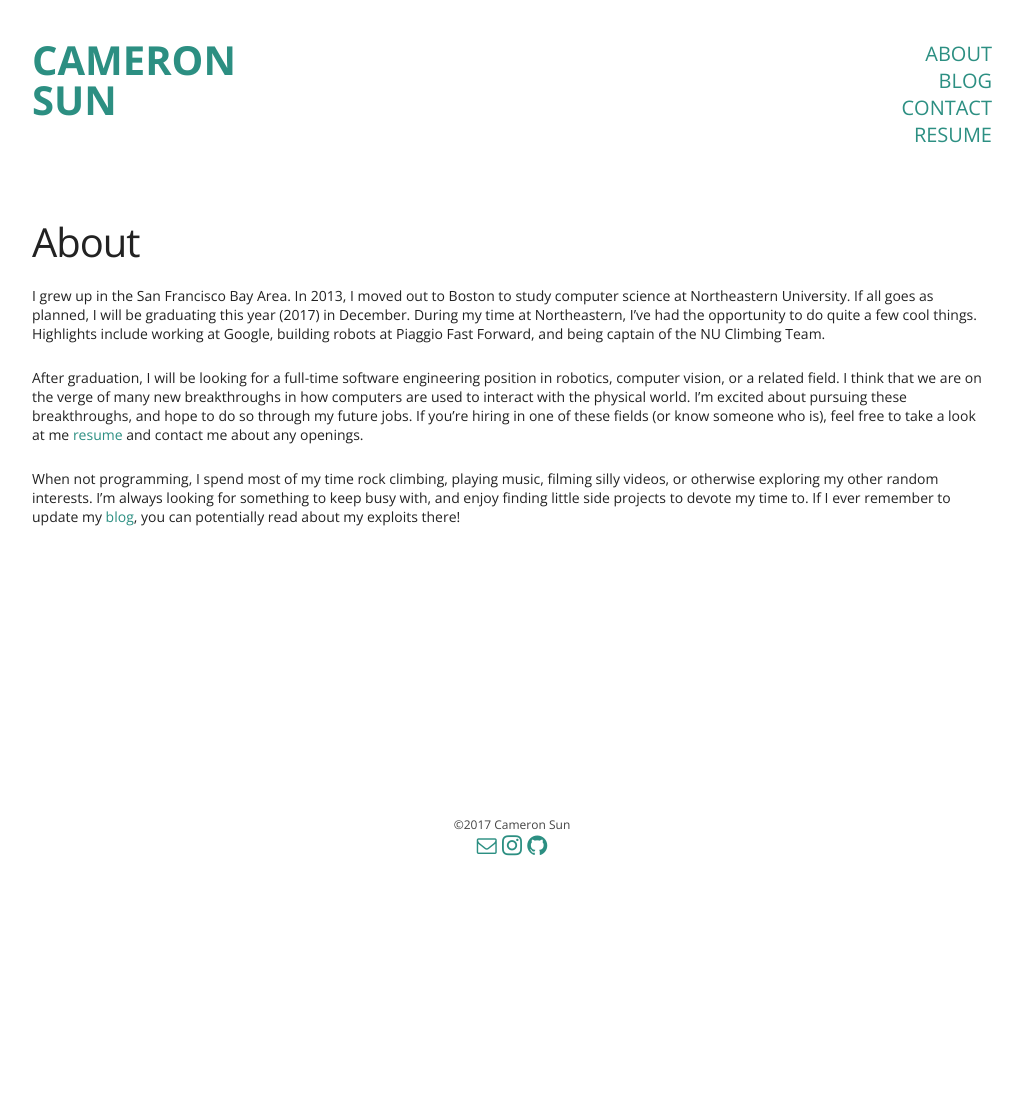
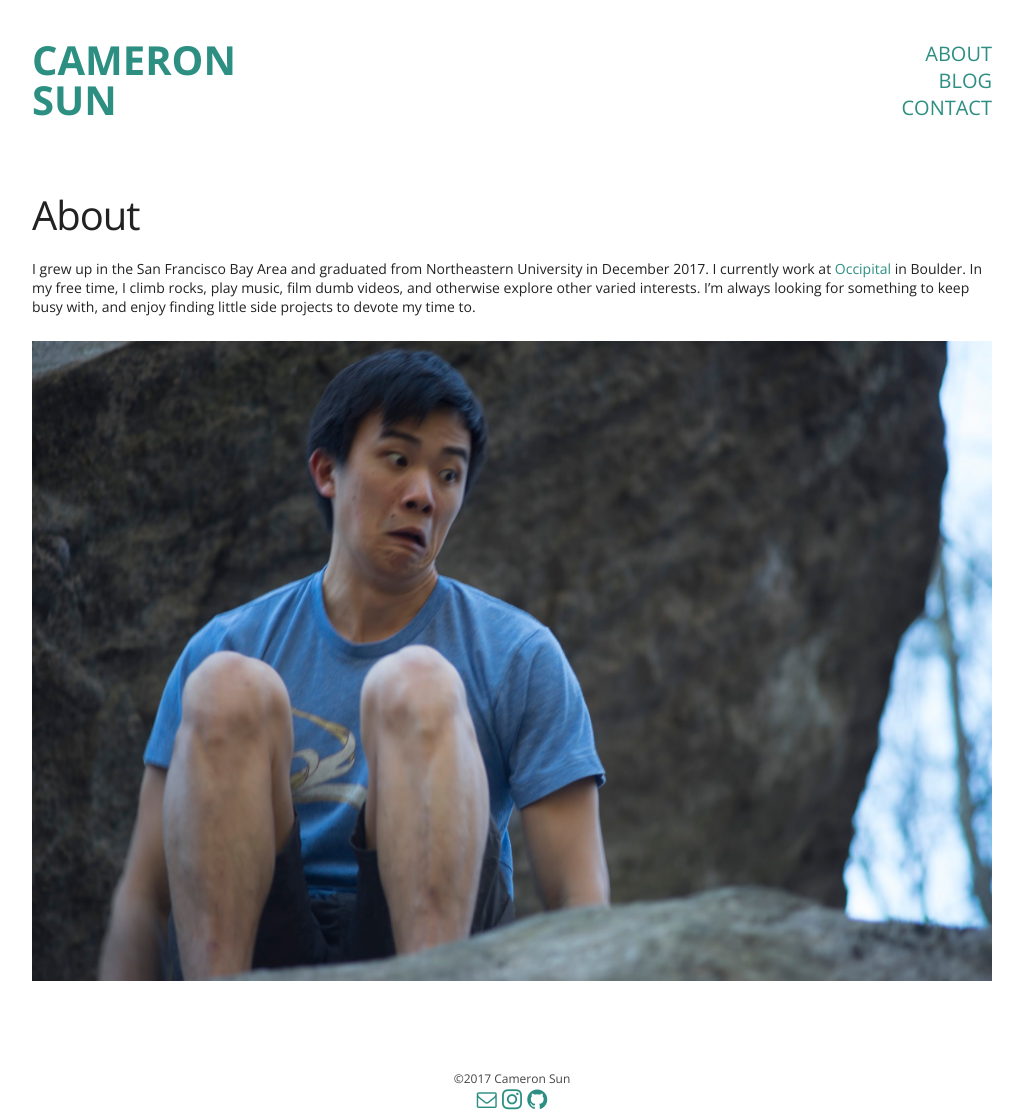
Before and after one commit to csun/csun.io, a Jekyll site: the page built from about.md, in a window 1280 px wide. Shown: the whole page, without its empty margins (128-1151 px from the left). Built offline with Jekyll 4.4.1, drawn with Linux system fonts in a browser that asks for light colours; some web fonts are replaced; before the commit the page ends 900 px from its top, so only the background shows below that.

Commit message:
Graduation update

```diff
--- a/_includes/top.html
+++ b/_includes/top.html
@@ -10,6 +10,5 @@
 		<div class="nav-item"><a href="/about">ABOUT</a></div>
 		<div class="nav-item"><a href="/blog">BLOG</a></div>
 		<div class="nav-item"><a href="/contact">CONTACT</a></div>
-		<div class="nav-item"><a href="/resume.pdf">RESUME</a></div>
 	</div>
 </div>
--- a/_sass/index.scss
+++ b/_sass/index.scss
@@ -7,3 +7,7 @@
 		margin-left: -50vw;
 	}
 }
+
+.center-image {
+	width: 100%;
+}
--- a/about.md
+++ b/about.md
@@ -3,8 +3,6 @@ layout: default
 title: About
 permalink: /about/
 ---
-I grew up in the San Francisco Bay Area. In 2013, I moved out to Boston to study computer science at Northeastern University. If all goes as planned, I will be graduating this year (2017) in December. During my time at Northeastern, I've had the opportunity to do quite a few cool things. Highlights include working at Google, building robots at Piaggio Fast Forward, and being captain of the NU Climbing Team.
+I grew up in the San Francisco Bay Area and graduated from Northeastern University in December 2017. I currently work at [Occipital](https://occipital.com) in Boulder. In my free time, I climb rocks, play music, film dumb videos, and otherwise explore other varied interests. I'm always looking for something to keep busy with, and enjoy finding little side projects to devote my time to.
 
-After graduation, I will be looking for a full-time software engineering position in robotics, computer vision, or a related field. I think that we are on the verge of many new breakthroughs in how computers are used to interact with the physical world. I'm excited about pursuing these breakthroughs, and hope to do so through my future jobs. If you're hiring in one of these fields (or know someone who is), feel free to take a look at me [resume](/resume.pdf) and contact me about any openings.
-
-When not programming, I spend most of my time rock climbing, playing music, filming silly videos, or otherwise exploring my other random interests. I'm always looking for something to keep busy with, and enjoy finding little side projects to devote my time to. If I ever remember to update my [blog](/blog), you can potentially read about my exploits there!
+![](/images/about_picture.jpg){:.center-image}
```
Also changed, not shown: contact.md (+1 -3 lines), images/about_picture.jpg (added).
